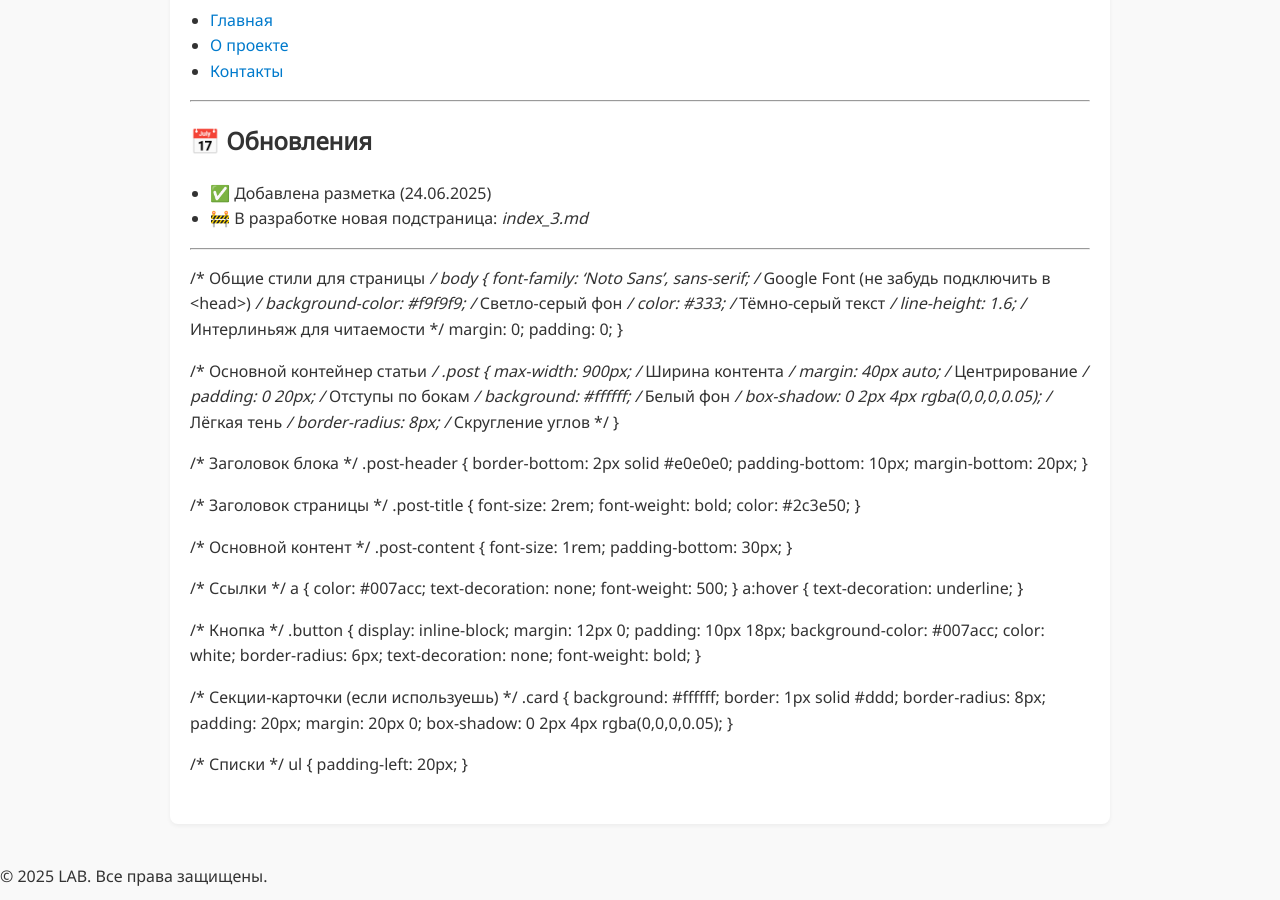
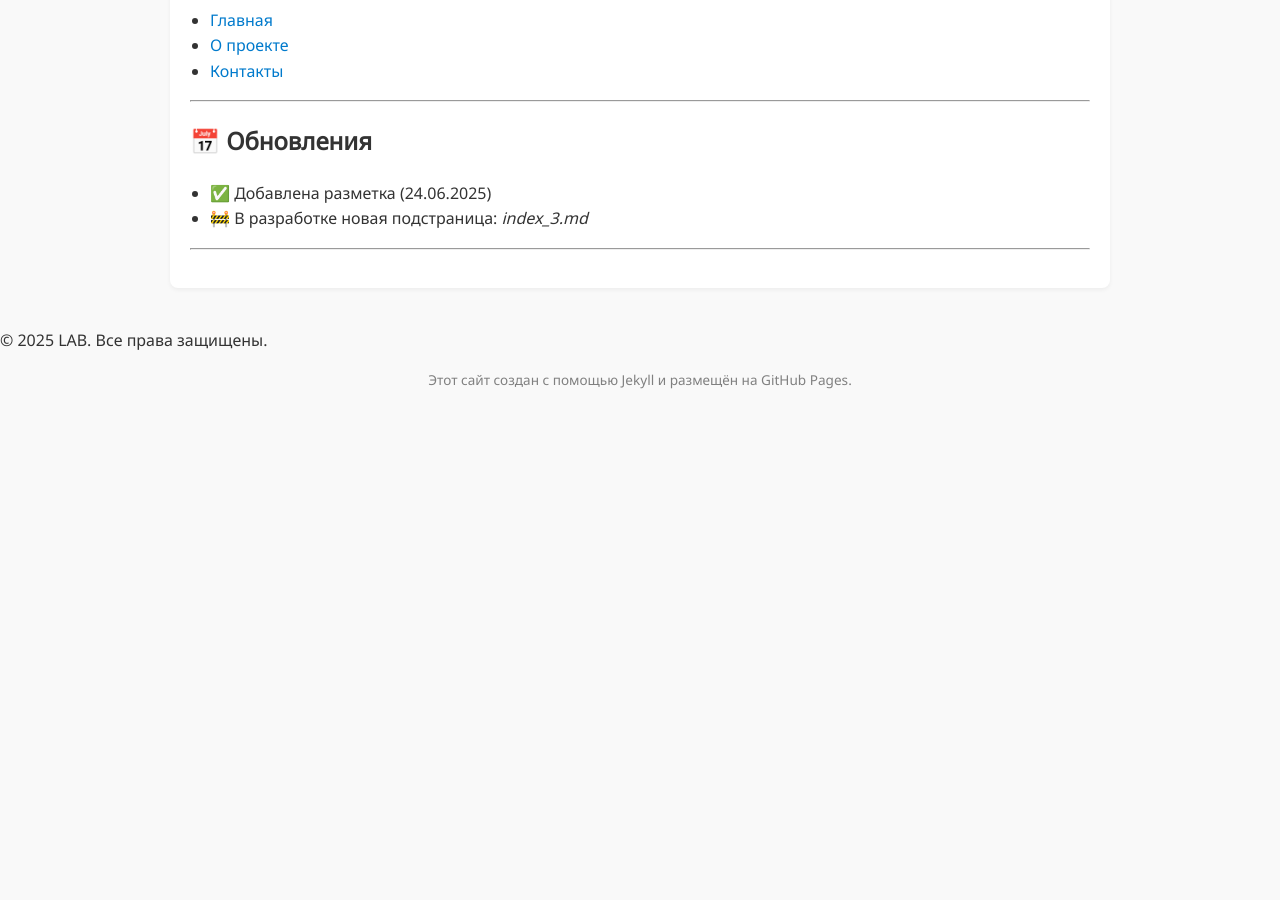
Before and after one commit to lab-rnu-lv/lab, a Jekyll site: the page built from index.md, in a window 1280 px wide and 900 px high, scrolled down 1313 px. Built offline with Jekyll 4.4.1, drawn with Linux system fonts in a browser that asks for light colours; after the commit the page ends 1718 px from its top, so only the background shows below that.

Commit message:
Update index.md

```diff
--- a/index.md
+++ b/index.md
@@ -45,80 +45,3 @@ title: LAB
 - 🚧 В разработке новая подстраница: *index_3.md*
 
 ---
-
-/* Общие стили для страницы */
-body {
-  font-family: 'Noto Sans', sans-serif; /* Google Font (не забудь подключить в <head>) */
-  background-color: #f9f9f9;            /* Светло-серый фон */
-  color: #333;                          /* Тёмно-серый текст */
-  line-height: 1.6;                     /* Интерлиньяж для читаемости */
-  margin: 0;
-  padding: 0;
-}
-
-/* Основной контейнер статьи */
-.post {
-  max-width: 900px;                     /* Ширина контента */
-  margin: 40px auto;                    /* Центрирование */
-  padding: 0 20px;                      /* Отступы по бокам */
-  background: #ffffff;                  /* Белый фон */
-  box-shadow: 0 2px 4px rgba(0,0,0,0.05); /* Лёгкая тень */
-  border-radius: 8px;                   /* Скругление углов */
-}
-
-/* Заголовок блока */
-.post-header {
-  border-bottom: 2px solid #e0e0e0;
-  padding-bottom: 10px;
-  margin-bottom: 20px;
-}
-
-/* Заголовок страницы */
-.post-title {
-  font-size: 2rem;
-  font-weight: bold;
-  color: #2c3e50;
-}
-
-/* Основной контент */
-.post-content {
-  font-size: 1rem;
-  padding-bottom: 30px;
-}
-
-/* Ссылки */
-a {
-  color: #007acc;
-  text-decoration: none;
-  font-weight: 500;
-}
-a:hover {
-  text-decoration: underline;
-}
-
-/* Кнопка */
-.button {
-  display: inline-block;
-  margin: 12px 0;
-  padding: 10px 18px;
-  background-color: #007acc;
-  color: white;
-  border-radius: 6px;
-  text-decoration: none;
-  font-weight: bold;
-}
-
-/* Секции-карточки (если используешь) */
-.card {
-  background: #ffffff;
-  border: 1px solid #ddd;
-  border-radius: 8px;
-  padding: 20px;
-  margin: 20px 0;
-  box-shadow: 0 2px 4px rgba(0,0,0,0.05);
-}
-
-/* Списки */
-ul {
-  padding-left: 20px;
-}
```
